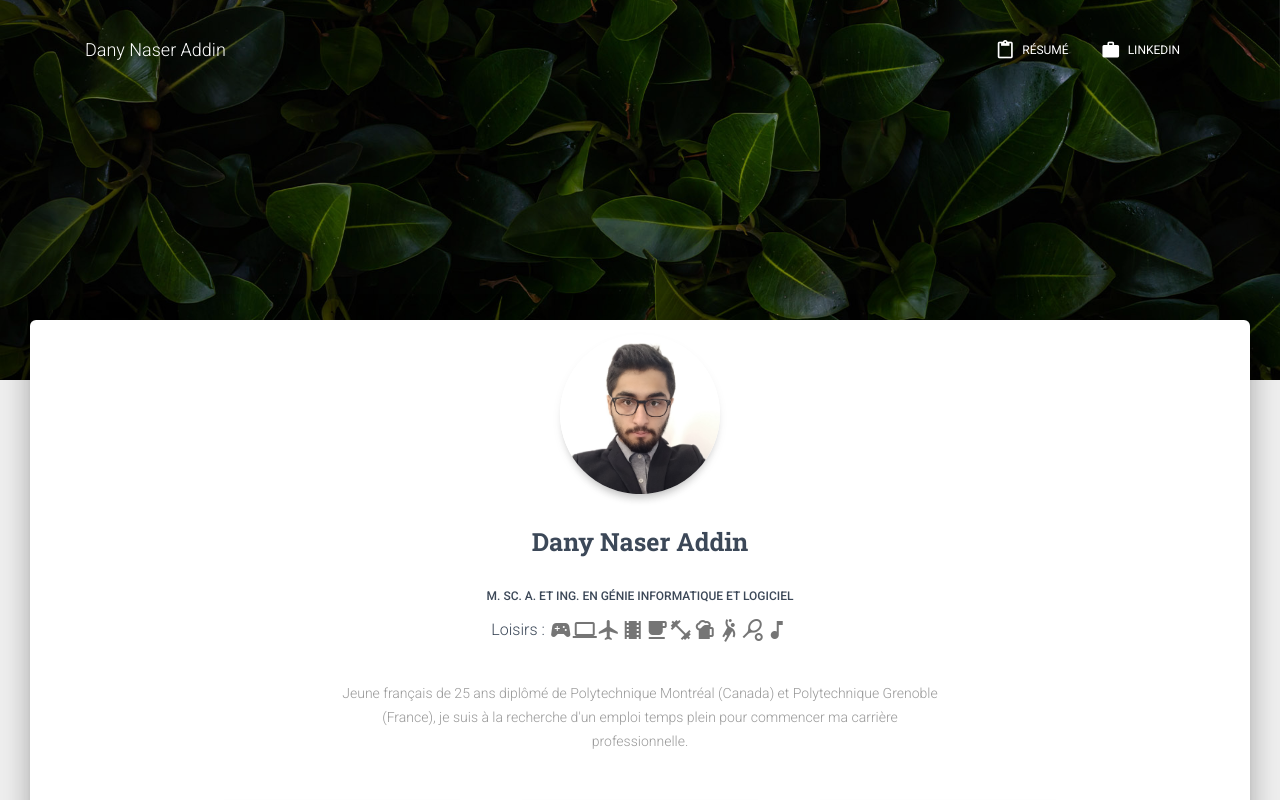
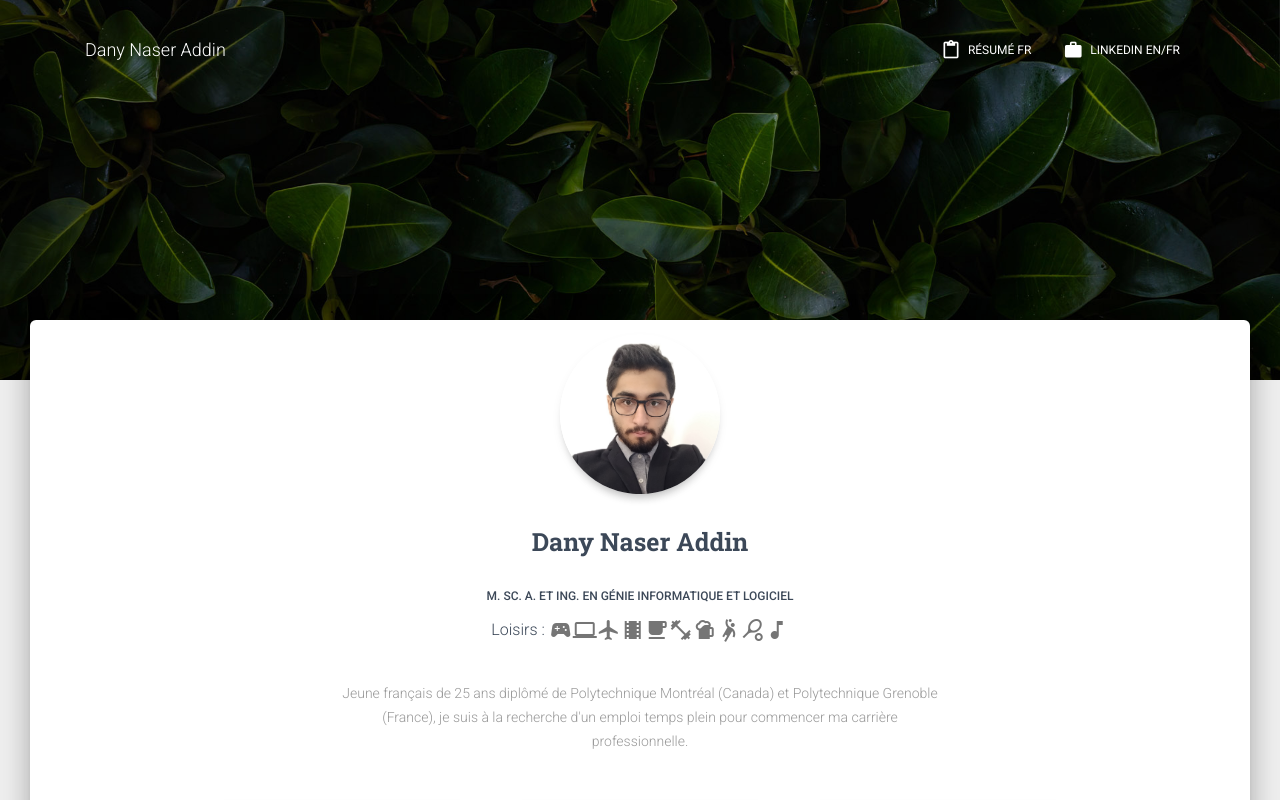
Before and after one commit to naseradd/cv_website, a Vue app: page / in a window 1280 px wide. Shown: the top 800 px of the page. Built offline with nearby package versions, Linux system fonts and the light colour scheme.

Commit message:
faute et lien cv fr

```diff
--- a/src/layout/MainNavbarDany.vue
+++ b/src/layout/MainNavbarDany.vue
@@ -28,11 +28,11 @@
             </mobile-menu>
             <md-list>
               <md-list-item
-                href="https://onedrive.live.com/?cid=ac34a037cac1013b&id=AC34A037CAC1013B%217629&authkey=%21APFI3QS5pEbrwys"
+                href="https://1drv.ms/b/s!AjsBwco3oDSsu04Zf1WSvJFb1sIr?e=fi684p"
                 target="_blank"
               >
                 <i class="material-icons">content_paste</i>
-                <p>Résumé</p>
+                <p>Résumé FR</p>
               </md-list-item>
 
               <md-list-item
@@ -40,7 +40,7 @@
                 target="_blank"
               >
                 <i class="material-icons">work</i>
-                <p>Linkedin</p>
+                <p>Linkedin EN/FR</p>
               </md-list-item>
             </md-list>
           </div>
--- a/src/views/Page.vue
+++ b/src/views/Page.vue
@@ -281,7 +281,7 @@
           </md-button>
           <h5 v-if="!isHidden" class="mr-auto ml-auto">
               <b>Courriel :</b> <a href="mailto: naser.dany.0795@gmail.com">naser.dany.0795[at]gmail.com</a><br>
-              <b>Langues :</b> Français (native) - Anglais (intermediaire)<br>
+              <b>Langues :</b> Français (native) - Anglais (intermédiaire)<br>
               <b>Permis voiture :</b> B (européen)<br>
               <b>Nationalité :</b> Française<br>
           </h5>
```
